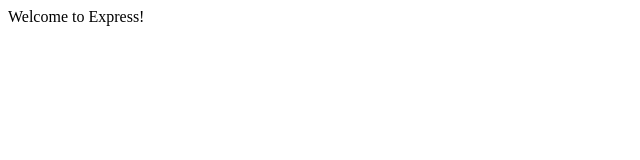
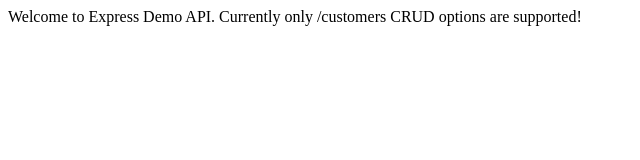
Before and after one commit to ZarifS/express-now-demo, a website: page public/index.html in a window 1280 px wide. Shown: the whole page, without its empty margins (0-640 px from the left). Drawn offline with Linux system fonts and the light colour scheme.

Commit message:
Demo update

```diff
--- a/public/index.html
+++ b/public/index.html
@@ -8,6 +8,6 @@
 
 <body>
 </body>
-Welcome to Express!
+Welcome to Express Demo API. Currently only /customers CRUD options are supported!
 
 </html>
```
